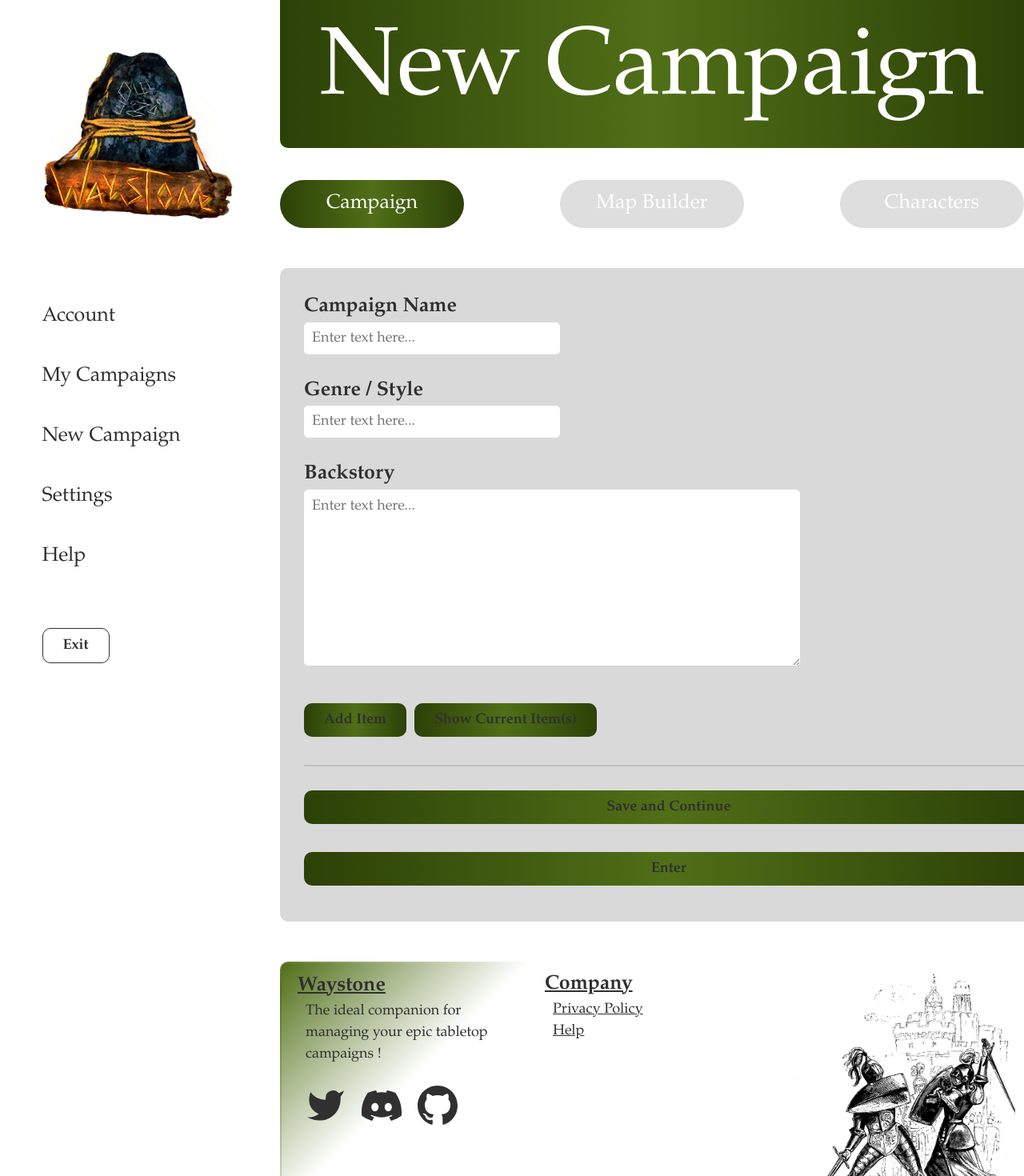
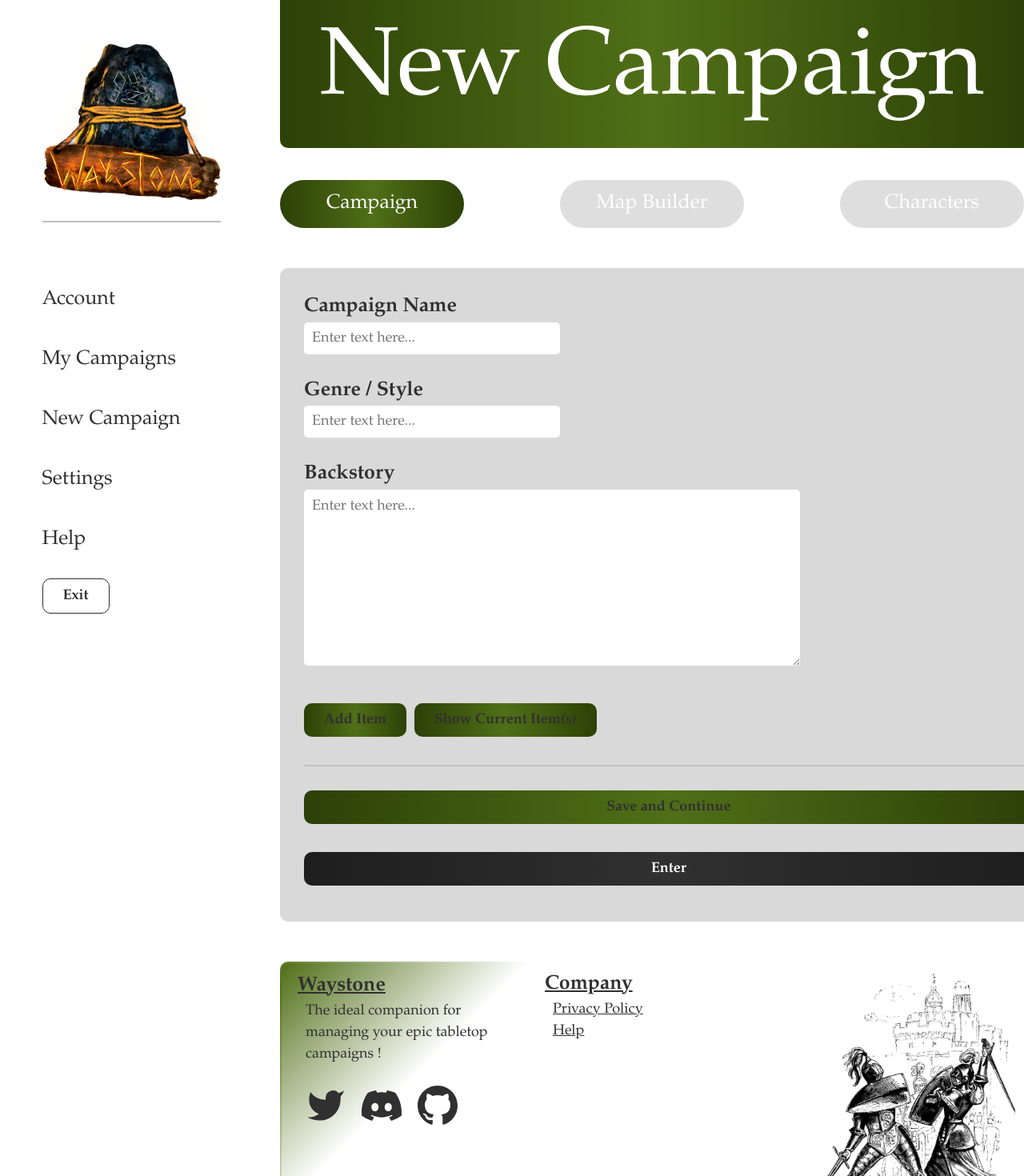
Before and after one commit to WouterOnGithub/Waystone, a React (Vite) app in the folder waystoneProject/: page /user/New_Campaign_Page_CAMPAIGN in a window 1280 px wide. Shown: the top 1470 px of the page at 80% size. Built offline with nearby package versions, Linux system fonts and the light colour scheme; no server answers.

Commit message:
merge adjusted

```diff
--- a/waystoneProject/src/components/UI/UI css/Sidebar.css
+++ b/waystoneProject/src/components/UI/UI css/Sidebar.css
@@ -27,9 +27,11 @@ nav a:hover /* Navigation Side-bar links */
 
 #Waystone_Logo-sidebar
 {
-    width: 80%;
-    margin-top: 60px;
-    margin-bottom: 50px;
+    width: 75%;
+    margin-top: 50px;
+    margin-bottom: 30px;
+    padding-bottom: 20px;
+    border-bottom: 2px solid var(--background-colour3);
 }
 
 #button-green-sidebar /* The Exit button in the sidebar */
@@ -41,7 +43,7 @@ nav a:hover /* Navigation Side-bar links */
     padding: 10px;
     padding-left: 25px;
     padding-right: 25px;
-    margin-top: 70px;
+    margin-top: 30px;
 }
 #button-green-sidebar:hover
 {
--- a/waystoneProject/src/pages/New_Campaign_Page_CAMPAIGN.jsx
+++ b/waystoneProject/src/pages/New_Campaign_Page_CAMPAIGN.jsx
@@ -149,7 +149,7 @@ function New_Campaign_Page_CAMPAIGN()
             {/* The Save and continue, and enter button */}
             <div className="campaign-actions">
               <button id="button-green" onClick={handleSave} >Save and Continue</button>
-              <button id="button-green" onClick={() => navigate(`/user/Map_Main/${campaignId}`)}>Enter</button>
+              <button id="button-gray" onClick={() => navigate(`/user/Map_Main/${campaignId}`)}>Enter</button>
             </div>
 
           </div>
--- a/waystoneProject/src/pages/New_Campaign_Page_MAPBUILDER.jsx
+++ b/waystoneProject/src/pages/New_Campaign_Page_MAPBUILDER.jsx
@@ -806,7 +806,7 @@ function New_Campaign_Page_MAPBUILDER()
                 {saving ? "Saving..." : "Save and Continue"}
               </button>
               <button
-                className="button-gray"
+                id="button-gray"
                 onClick={() => navigate(`/user/Map_Main/${campaignId}`)}
                 disabled={!campaignId}
               >
```
